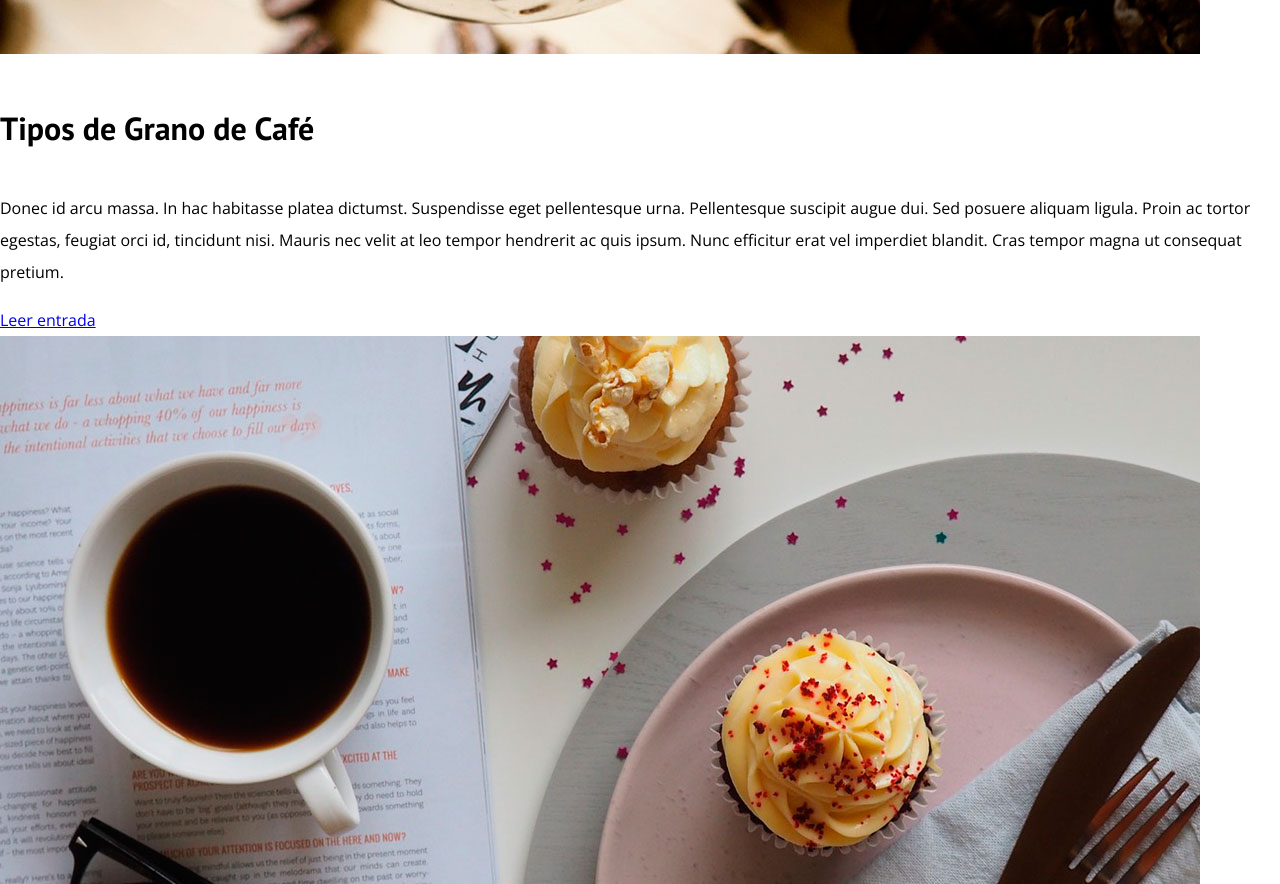
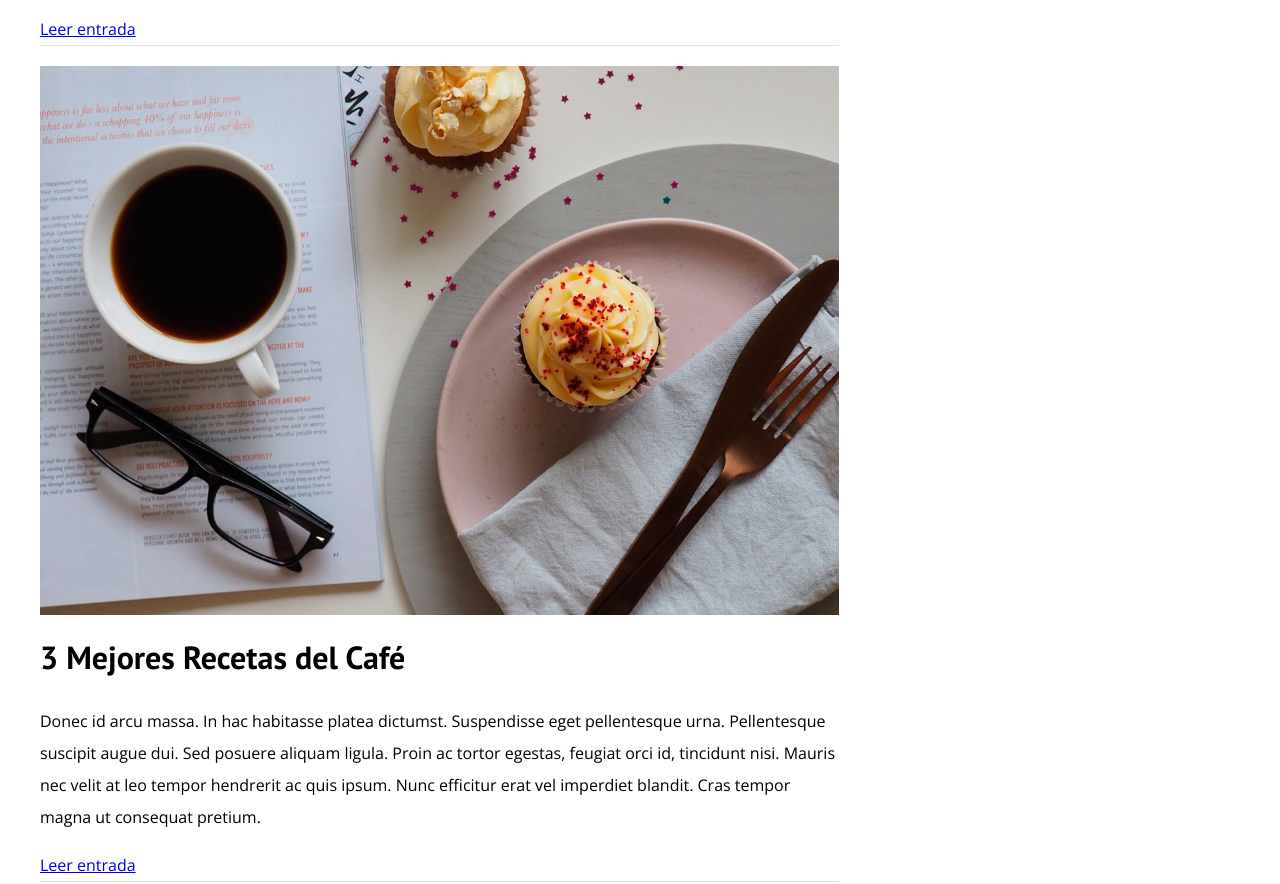
Before and after one commit to ManuelSystem/TemplateCafe, a plain HTML site: page index.html in a window 1280 px wide. Shown: the part 1517-2401 px from the top of the page. Drawn offline with nearby package versions, Linux system fonts and the light colour scheme.

Commit message:
modificacion estructura

```diff
--- a/css/style.css
+++ b/css/style.css
@@ -13,7 +13,7 @@ body {
   font-size: 1.6rem;
   line-height: 2;
 }
-.container {
+.contenedor {
   max-width: 1200px;
   margin: 0 auto;
 }
@@ -93,10 +93,56 @@ img {
   margin-left: 5rem;
 }
 @media (min-width: 768px) {
-  .texto-header p {
+  .texto-header {
     margin-top: 15rem;
   }
 }
 .texto-header p {
   font-size: 2.2rem;
 }
+/**contenido principal HOME**/
+.contenido-principal {
+  display: flex;
+  flex-wrap: wrap;
+}
+.blog,
+.cursos {
+  flex-grow: 0;
+  flex-shrink: 0;
+  flex-basis: 100%;
+}
+.cursos {
+  order: -1;
+}
+@media (min-width: 768px) {
+  .contenido-principal {
+    justify-content: space-between;
+  }
+  .blog {
+    flex-basis: 66.6%;
+  }
+  .cursos {
+    flex-basis: calc(33.3% - 4rem);
+    order: 2;
+  }
+}
+/**Diseño de contenido opcional, las imagenes quedan a un lado**/
+/**
+.entrada-blog {
+  display: flex;
+  justify-content: space-between;
+}
+.entrada-blog .imagen {
+  flex: 0 0 40%;
+}
+.entrada-blog .contenido-blog {
+  flex: 0 0 calc(60% - 2rem);
+}
+**/
+.entrada-blog {
+  margin-bottom: 2rem;
+  border-bottom: 1px solid #e1e1e1;
+}
+.entrada-blog:last-of-type {
+  border: none;
+}
--- a/index.html
+++ b/index.html
@@ -14,10 +14,10 @@
   </head>
   <body>
     <header class="site-header">
-      <div class="container">
+      <div class="contenedor">
         <div class="barra">
           <a href="/">
-            <h1 class="no-mar gin">Blog<span>DeCafé</span></h1>
+            <h1 class="no-margin">Blog<span>DeCafé</span></h1>
           </a>
           <nav class="navegacion">
             <a href="nosotros.html">Nosotros</a>
@@ -47,7 +47,7 @@
           </div>
           <!--cierre imagen-->
           <div class="contenido-blog">
-            <h3>Tipos de Grano de Café</h3>
+            <h3 class="no-margin" >Tipos de Grano de Café</h3 class="no-margin">
             <p>
               Donec id arcu massa. In hac habitasse platea dictumst. Suspendisse
               eget pellentesque urna. Pellentesque suscipit augue dui. Sed
@@ -68,7 +68,7 @@
           </div>
           <!--cierre imagen-->
           <div class="contenido-blog">
-            <h3>3 Mejores Recetas del Café</h3>
+            <h3 class="no-margin">3 Mejores Recetas del Café</h3 class="no-margin">
             <p>
               Donec id arcu massa. In hac habitasse platea dictumst. Suspendisse
               eget pellentesque urna. Pellentesque suscipit augue dui. Sed
@@ -89,7 +89,7 @@
           </div>
           <!--cierre imagen-->
           <div class="contenido-blog">
-            <h3>Beneficios del Café</h3>
+            <h3 class="no-margin">Beneficios del Café</h3 class="no-margin">
             <p>
               Donec id arcu massa. In hac habitasse platea dictumst. Suspendisse
               eget pellentesque urna. Pellentesque suscipit augue dui. Sed
```
